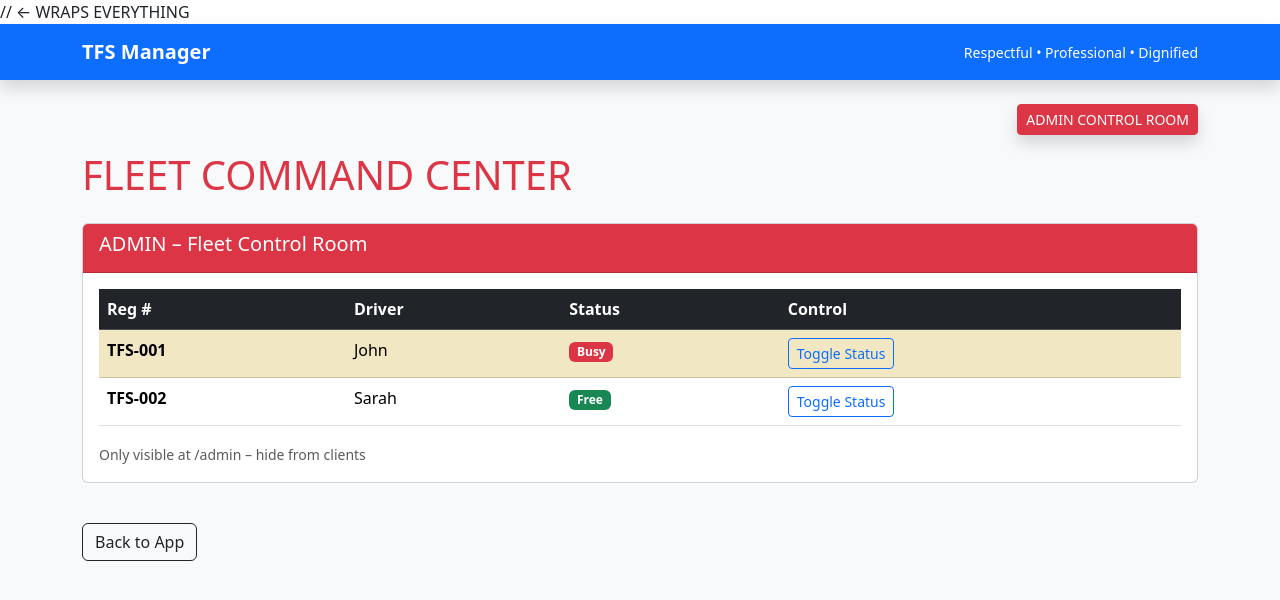
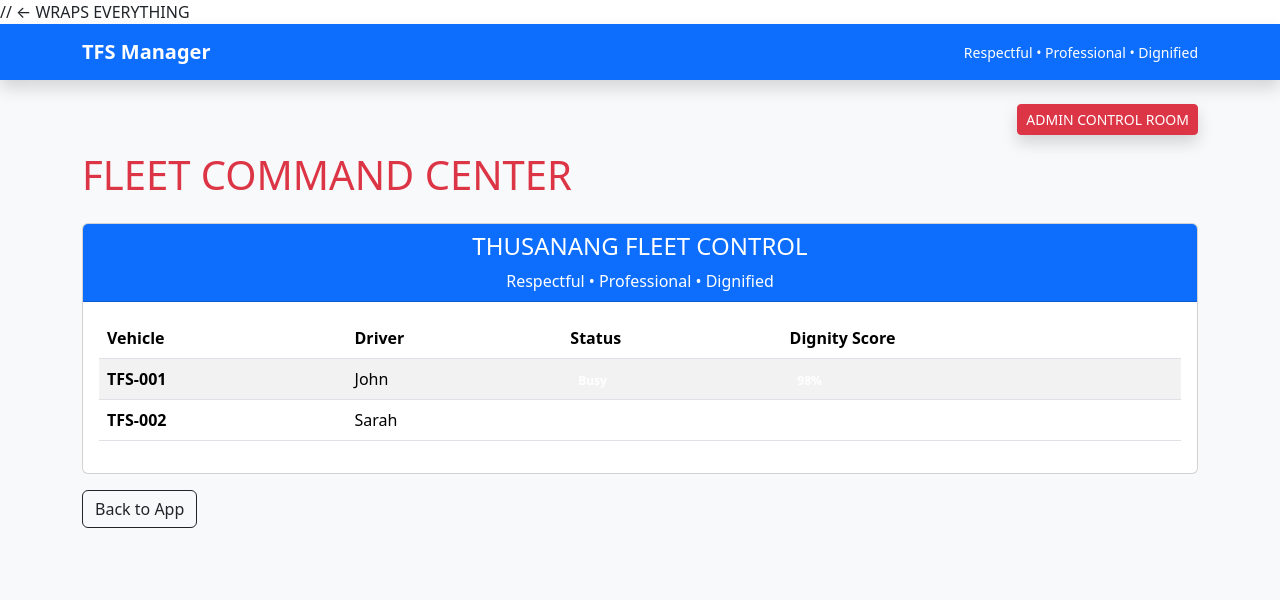
Before and after one commit to Bongz26/tfs-react, a React (Create React App) app: page /admin in a window 1280 px wide. Shown: the top 600 px of the page. Built offline with nearby package versions, Linux system fonts and the light colour scheme; no server answers.

Commit message:
Update AdminFleet.jsx

```diff
--- a/src/routes/AdminFleet.jsx
+++ b/src/routes/AdminFleet.jsx
@@ -1,52 +1,35 @@
-// frontend/src/routes/AdminFleet.jsx
-import { useLang } from '../components/LangContext';
-
 export default function AdminFleet({ fleet, onRefresh }) {
-  const { txt } = useLang();
-
-  const toggleStatus = async (reg) => {
-    const vehicle = fleet.find(v => v.reg === reg);
-    const newStatus = vehicle.status === 'Free' ? 'Busy' : 'Free';
-    // Simple mock update – real API later
-    alert(`${reg} → ${newStatus}`);
-    onRefresh();
-  };
-
   return (
-    <div className="card mb-4">
-      <div className="card-header bg-danger text-white">
-        <h5> ADMIN – Fleet Control Room</h5>
+    <div className="card">
+      <div className="card-header bg-primary text-white text-center">
+        <h4>THUSANANG FLEET CONTROL</h4>
+        <p className="mb-0">Respectful • Professional • Dignified</p>
       </div>
       <div className="card-body">
         <table className="table table-striped">
-          <thead className="table-dark">
-            <tr><th>Reg #</th><th>Driver</th><th>Status</th><th>Control</th></tr>
+          <thead>
+            <tr>
+              <th>Vehicle</th>
+              <th>Driver</th>
+              <th>Status</th>
+              <th>Dignity Score</th>
+            </tr>
           </thead>
           <tbody>
             {fleet.map(v => (
-              <tr key={v.reg} className={v.status === 'Busy' ? 'table-warning' : ''}>
-                <td><strong>{v.reg}</strong></td>
+              <tr key={v.reg}>
+                <td><b>{v.reg}</b></td>
                 <td>{v.driver}</td>
                 <td>
-                  <span className={`badge ${v.status === 'Free' ? 'bg-success' : 'bg-danger'}`}>
+                  <span className={`badge ${v.status==='Free' ? 'badge-free' : 'badge-busy'}`}>
                     {v.status}
                   </span>
                 </td>
-                <td>
-                  <button
-                    className="btn btn-sm btn-outline-primary"
-                    onClick={() => toggleStatus(v.reg)}
-                  >
-                    Toggle Status
-                  </button>
-                </td>
+                <td><span className="badge bg-gold">98%</span></td>
               </tr>
             ))}
           </tbody>
         </table>
-        <small className="text-muted">
-          Only visible at /admin – hide from clients
-        </small>
       </div>
     </div>
   );
```
